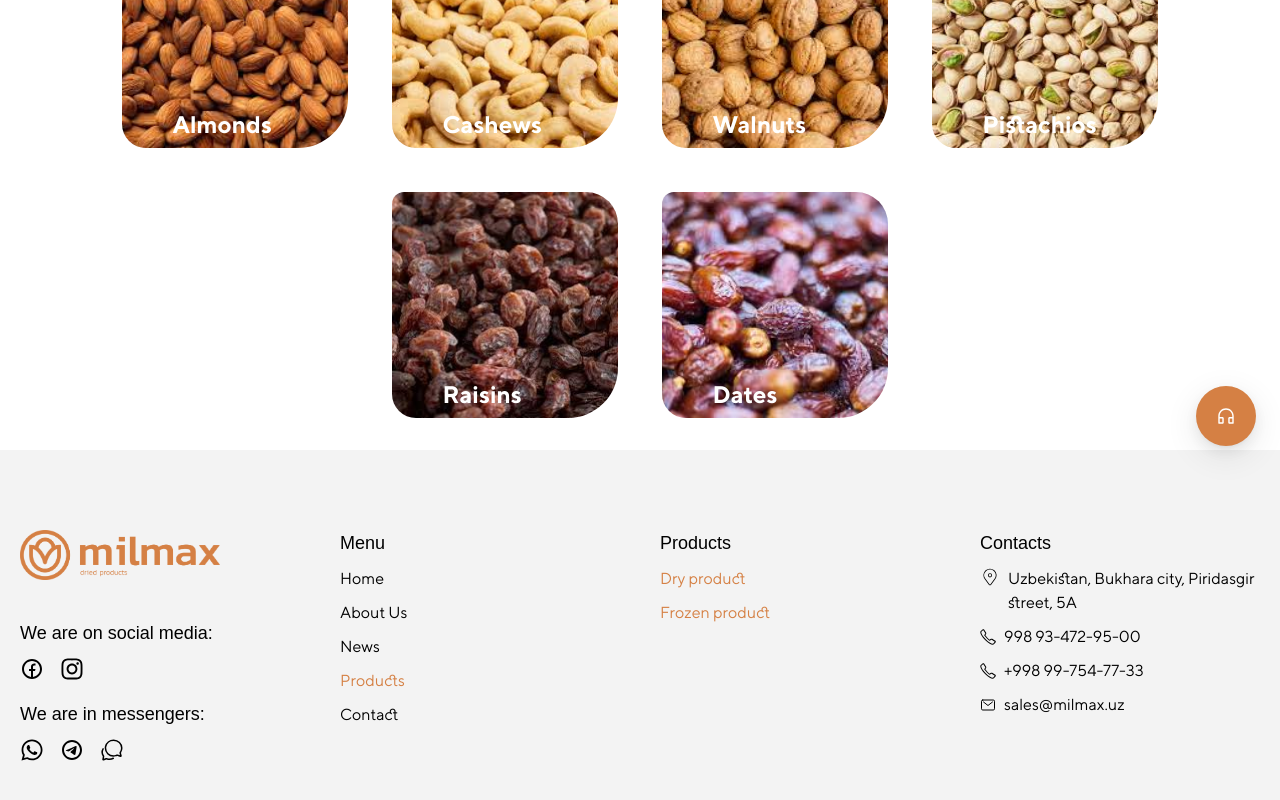
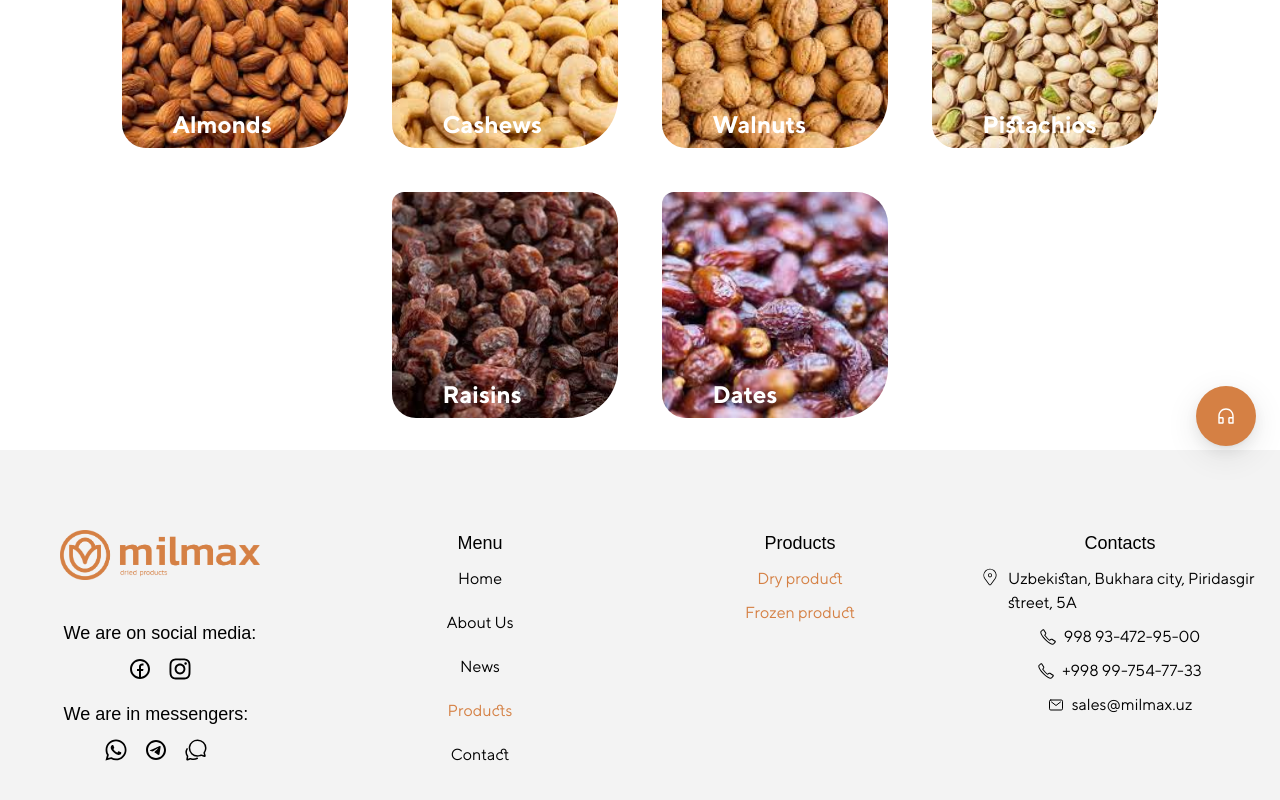
Before and after one commit to 932525862/maktabalxor, a React (Vite) app: page /production in a window 1280 px wide. Shown: the part 330-1130 px from the top of the page. Built offline with nearby package versions, Linux system fonts and the light colour scheme.

Commit message:
Toshmat 11

```diff
--- a/src/components/footer/index.tsx
+++ b/src/components/footer/index.tsx
@@ -14,17 +14,17 @@ const Footer = () => {
   return (
     <footer className="py-20 bg-[#f3f3f3]">
       <div className="container">
-        <div className="grid grid-cols-1 sm:grid-cols-2 lg:grid-cols-4 gap-x-10 gap-y-10 place-content-center">
-          <div>
+        <div className="grid grid-cols-1 md:grid-cols-2 lg:grid-cols-4 gap-x-10 gap-y-10 place-content-center">
+          <div className="flex flex-col items-center">
             <div className="max-w-[200px] mb-10">
               <img src={logo} alt="milmax logo" />
             </div>
-            <div className="flex sm:flex-col justify-between gap-y-5 gap-x-10 flex-wrap">
+            <div className="flex flex-col justify-center md:justify-between gap-5 md:flex-wrap">
               <div className="w-max">
-                <h5 className="w-max font-medium text-[18px] mb-[10px]">
+                <h5 className="w-max font-medium text-[18px] mb-[10px] text-center">
                   We are on social media:
                 </h5>
-                <div className="flex items-center gap-x-4 text-[24px]">
+                <div className="flex items-center justify-center gap-x-4 text-[24px]">
                   <Link to="/" className="transition hover:scale-110">
                     <RiFacebookCircleLine />
                   </Link>
@@ -37,7 +37,7 @@ const Footer = () => {
                 <h5 className="w-max font-medium text-[18px] mb-[10px]">
                   We are in messengers:
                 </h5>
-                <div className="flex items-center gap-x-4 text-[24px]">
+                <div className="flex justify-center items-center gap-x-4 text-[24px]">
                   <Link to="/" className="transition hover:scale-110">
                     <FaWhatsapp />
                   </Link>
@@ -53,10 +53,10 @@ const Footer = () => {
           </div>
 
           <div>
-            <h4 className="text-[18px] font-medium text-black mb-[10px]">
+            <h4 className="text-[18px] text-center font-medium text-black mb-[10px]">
               Menu
             </h4>
-            <ul className="text-[16px] font-normal flex flex-row lg:flex-col gap-y-[10px] gap-x-10 flex-wrap">
+            <ul className="text-[16px] font-normal flex justify-center items-center flex-col text-center gap-5 flex-wrap">
               <li>
                 <CustomLink to="/">Home</CustomLink>
               </li>
@@ -76,10 +76,10 @@ const Footer = () => {
           </div>
 
           <div>
-            <h4 className="text-[18px] font-medium text-black mb-[10px]">
+            <h4 className="text-[18px] text-center font-medium text-black mb-[10px]">
               Products
             </h4>
-            <ul className="text-[16px] font-normal flex flex-col gap-y-[10px]">
+            <ul className="text-[16px] font-normal flex justify-between items-center flex-col gap-y-[10px]">
               <li>
                 <CustomLink to="/production">Dry product</CustomLink>
               </li>
@@ -90,10 +90,10 @@ const Footer = () => {
           </div>
 
           <div>
-            <h4 className="text-[18px] font-medium text-black mb-[10px]">
+            <h4 className="text-[18px] text-center font-medium text-black mb-[10px]">
               Contacts
             </h4>
-            <ul className="text-[16px] font-normal flex flex-col gap-y-[10px]">
+            <ul className="text-[16px] font-normal flex justify-center items-center flex-col gap-y-[10px]">
               <li>
                 <address className="not-italic flex items-start gap-x-2">
                   <span className="flex items-end text-xl">
--- a/src/pages/wet/drawer.tsx
+++ b/src/pages/wet/drawer.tsx
@@ -24,7 +24,7 @@ export default function ProductDrawer({ open, onClose, prodImg, description, tit
       bodyStyle={{ scrollbarWidth: "none" }}
       className="custom-drawer"
     >
-      <div className="flex flex-col lg:flex-row bg-white p-4 justify-between h-full gap-6 items-center">
+      <div className="flex flex-col lg:flex-row bg-white justify-center h-full max-h-full my-[150px] md:my-20 lg:my-0 gap-6 items-center">
 
         {/* Left Section - Image */}
         <div className="w-full lg:w-1/2 flex justify-center">
@@ -33,7 +33,7 @@ export default function ProductDrawer({ open, onClose, prodImg, description, tit
               onClick={() => setImgBig(!imgBig)}
               src={prodImg}
               alt="Product"
-              className={`cursor-${imgBig ? "zoom-out" : "zoom-in"} w-full h-full object-cover rounded-2xl shadow-lg`}
+              className={`${imgBig ? "cursor-zoom-out" : "cursor-zoom-in"} ${imgBig ? "rounded-2xl" : "rounded-full"} w-full h-full object-cover shadow-lg`}
             />
           </div>
         </div>
```
